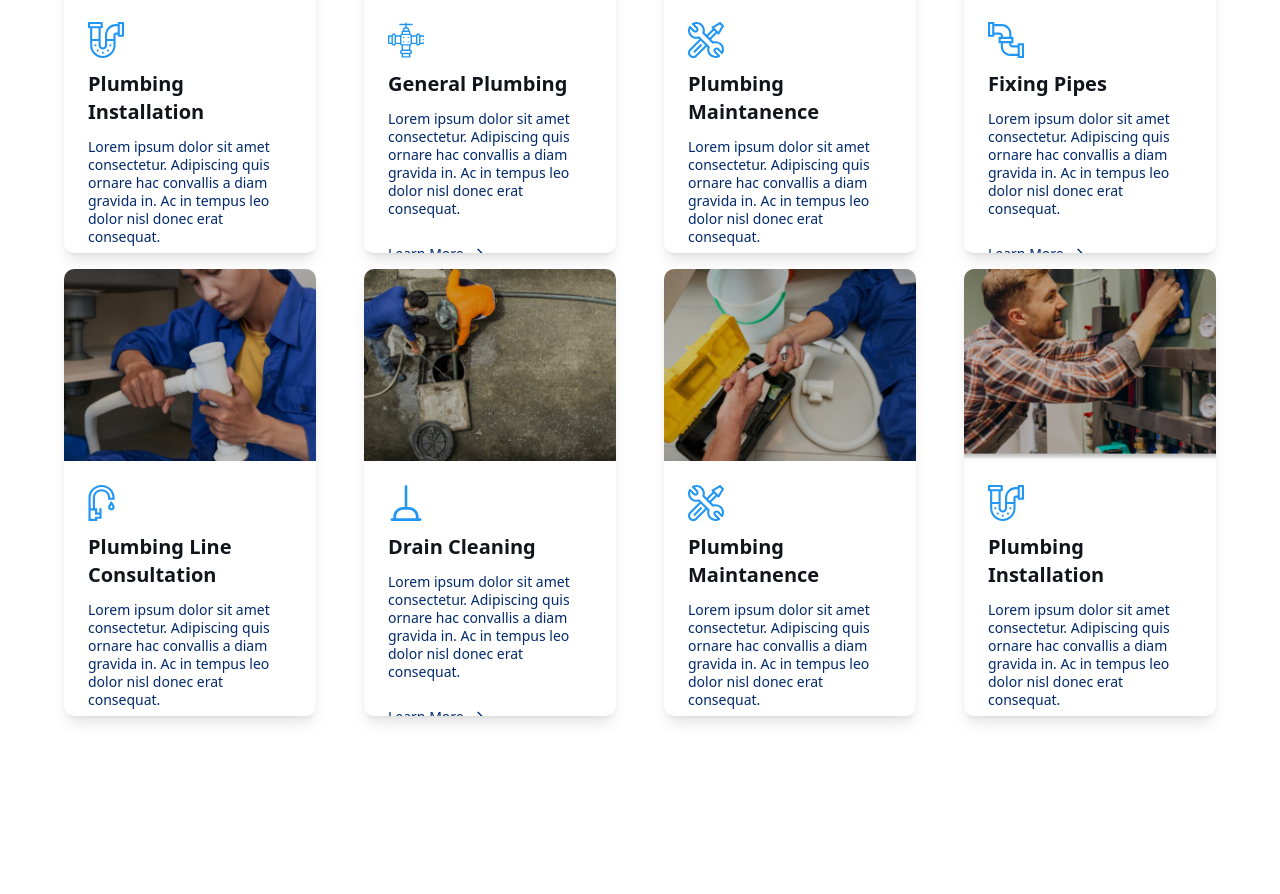
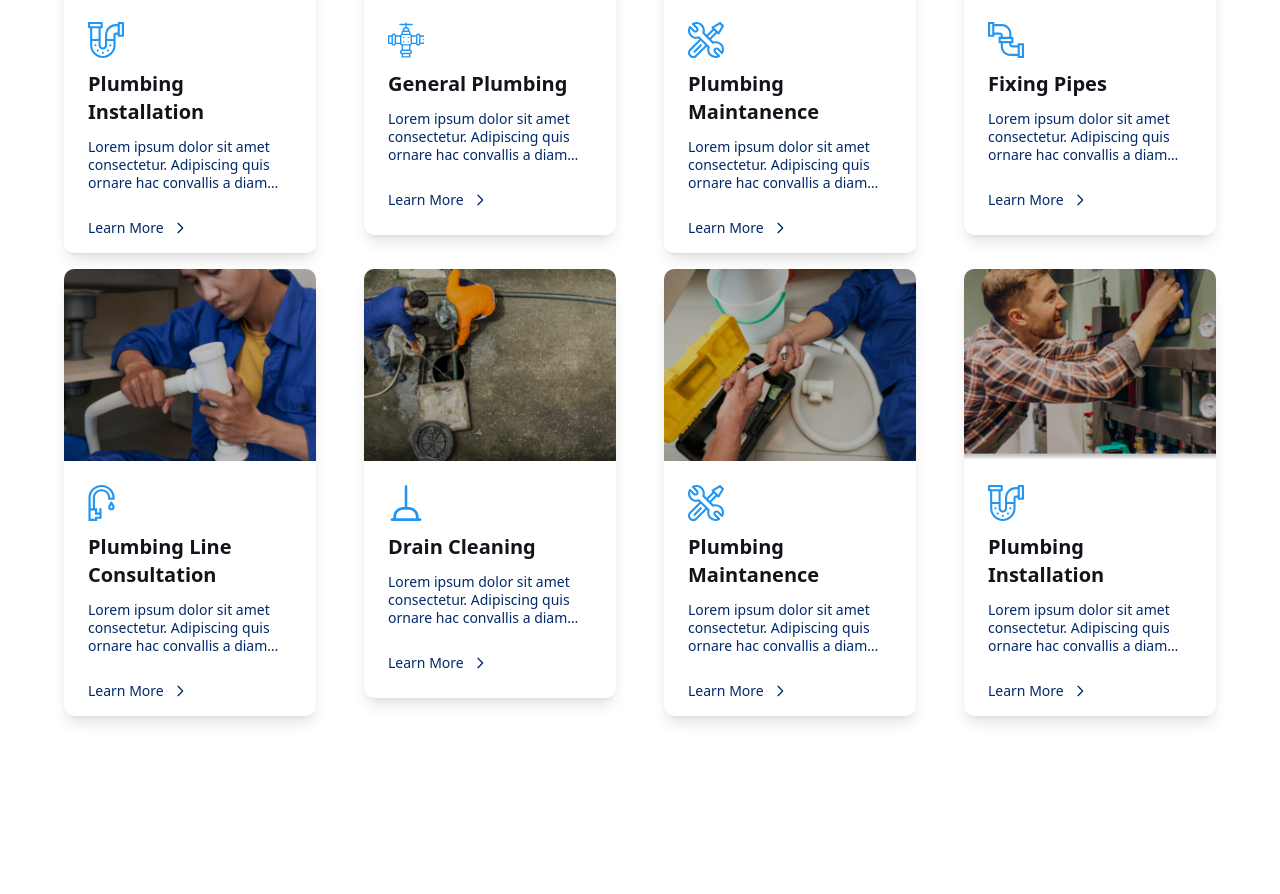
Before and after one commit to marwanusa/housefix-landing-page, a Next.js app: page / in a window 1280 px wide. Shown: the part 1240-2134 px from the top of the page. Built offline with nearby package versions, Linux system fonts and the light colour scheme.

Commit message:
fix: add line-clamp to description in ServiceCard component for improved text overflow handling

```diff
--- a/components/ServiceCard.tsx
+++ b/components/ServiceCard.tsx
@@ -42,7 +42,7 @@ const ServiceCard = ({
         </h3>
 
         {/* Description */}
-        <p className="text-primary-800 p3 mb-6 group-hover:text-primary-50">
+        <p className="text-primary-800 p3 mb-6 group-hover:text-primary-50 line-clamp-3">
           {description}
         </p>
 
```
